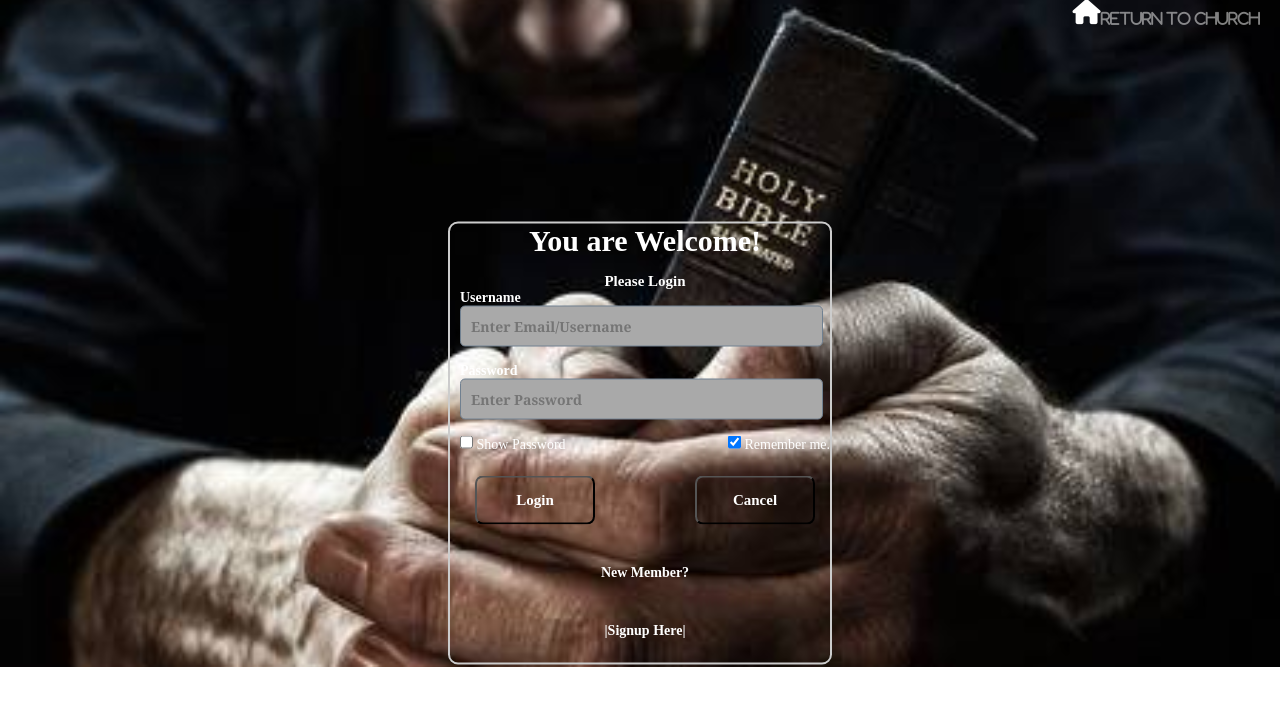
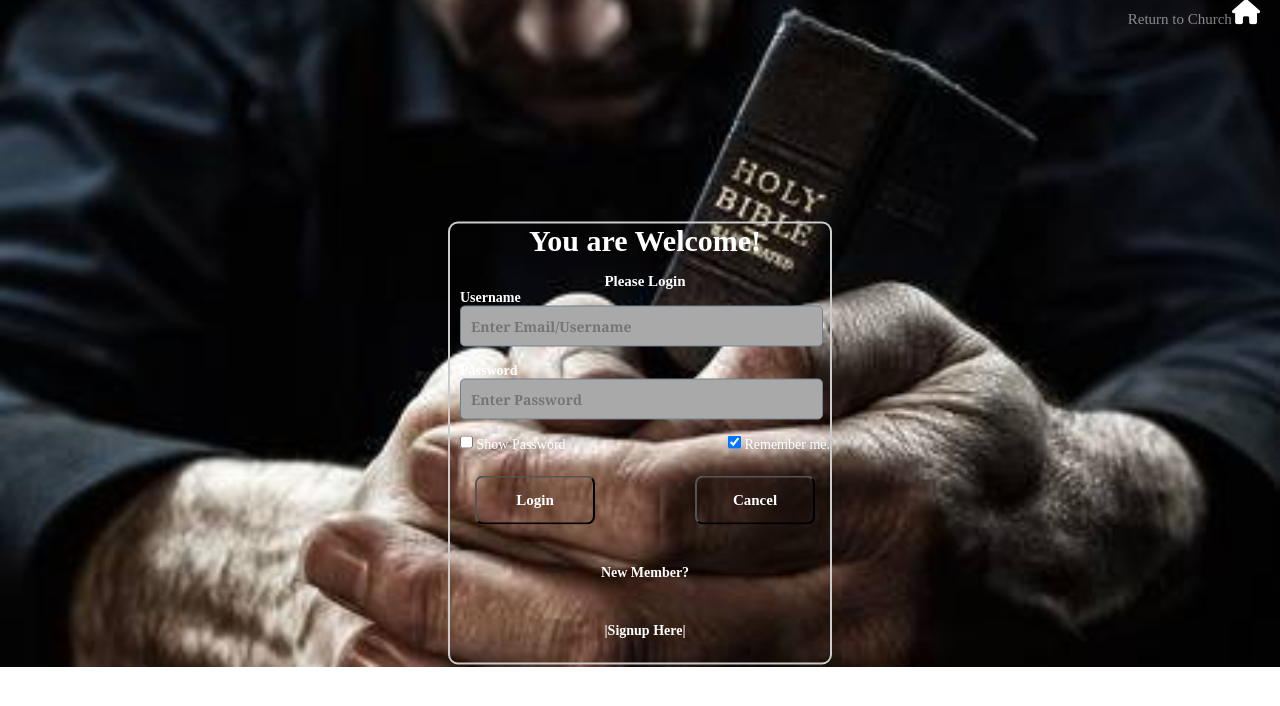
Before and after one commit to ownupalways/rccgdestinyparish, a plain HTML site: page Youthlogin.html in a window 1280 px wide. Drawn offline with nearby package versions, Linux system fonts and the light colour scheme; a web font is replaced by a local one.

Commit message:
Update Youthlogin.html
Home link

```diff
--- a/Youthlogin.html
+++ b/Youthlogin.html
@@ -14,11 +14,10 @@
 	</head>
 	<body class="formbodylogin">
 		<a class="YouthHome" href="index.html">
-			<i class="sign fas fa-home">
-				<span class="return">
-					Return to Church
-				</span>
-			</i>
+			<i class="sign fas fa-home"></i>
+			<span class="return">
+				Return to Church
+			</span>
 		</a>
 		<div id="formfill" class="formfill">
 			<form class="FormOnecontent" action="action_page.php" style="border: 2px solid #ccc">
```
